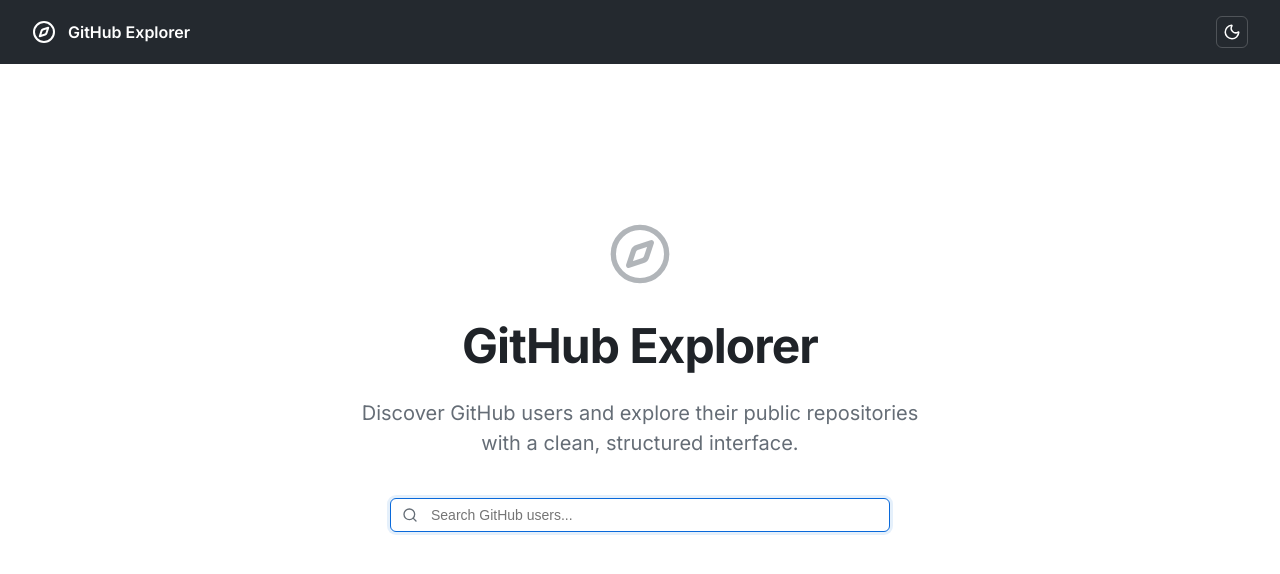
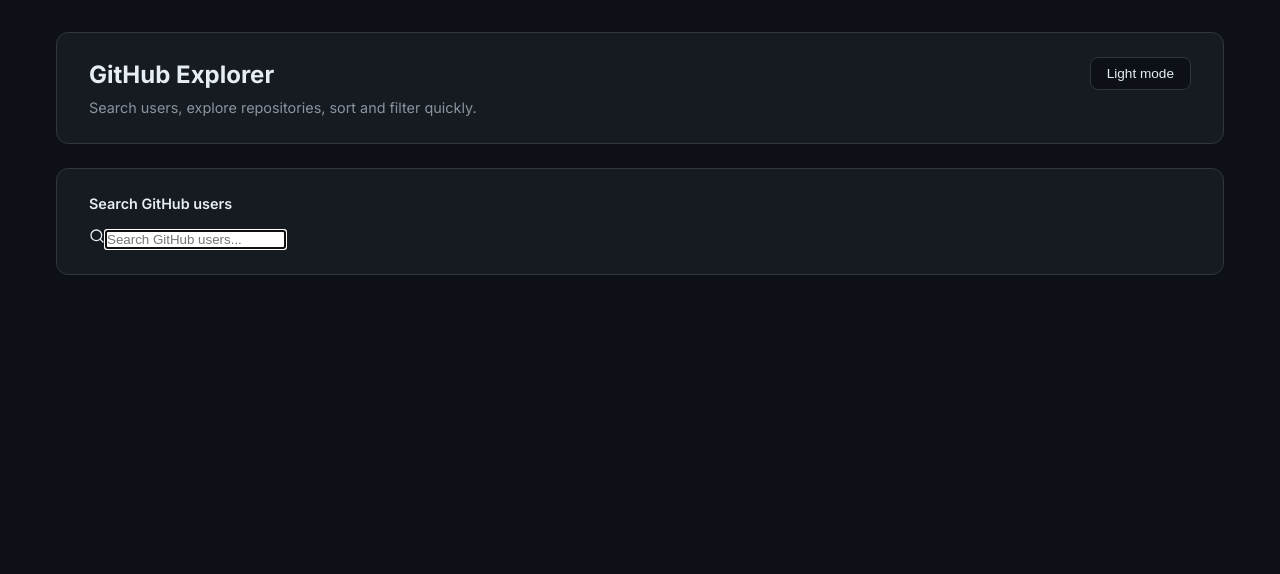
Before and after one commit to Neha-Sharmaaa/GitHub_Explorer, a React (Vite) app: page / in a window 1280 px wide. Shown: the top 574 px of the page. Built offline with nearby package versions, Linux system fonts and the light colour scheme.

Commit message:
refactor: redesign UI layout and update theme styling for improved user experience

```diff
--- a/src/App.jsx
+++ b/src/App.jsx
@@ -1,13 +1,12 @@
 import React, { useState, useEffect } from 'react';
 import Home from './pages/Home';
-import { Moon, Sun, Compass } from 'lucide-react';
 import './index.css';
 
 function App() {
-  const [theme, setTheme] = useState('light');
+  const [theme, setTheme] = useState('dark');
 
   useEffect(() => {
-    const savedTheme = localStorage.getItem('theme') || 'light';
+    const savedTheme = localStorage.getItem('theme') || 'dark';
     setTheme(savedTheme);
     document.body.setAttribute('data-theme', savedTheme);
   }, []);
@@ -20,24 +19,19 @@
   };
 
   return (
-    <>
-      <header className="app-header">
-        <div className="brand-wrapper">
-          <Compass size={24} />
-          <span>GitHub Explorer</span>
+    <div className="main-wrapper">
+      <header className="header-box">
+        <div className="header-title-group">
+          <h1>GitHub Explorer</h1>
+          <p>Search users, explore repositories, sort and filter quickly.</p>
         </div>
-
-        <button
-          onClick={toggleTheme}
-          className="btn-icon"
-          aria-label="Toggle theme"
-        >
-          {theme === 'light' ? <Moon size={18} /> : <Sun size={18} />}
+        <button onClick={toggleTheme} className="theme-btn">
+          {theme === 'light' ? 'Dark mode' : 'Light mode'}
         </button>
       </header>
 
       <Home />
-    </>
+    </div>
   );
 }
 
--- a/src/index.css
+++ b/src/index.css
@@ -1,38 +1,25 @@
 @import url('https://fonts.googleapis.com/css2?family=Inter:wght@400;500;600;700&display=swap');
 
 :root {
-  /* GitHub-inspired light theme */
-  --bg-primary: #ffffff;
-  --bg-secondary: #f6f8fa;
-  --bg-tertiary: #eff1f3;
-  --text-primary: #1f2328;
-  --text-secondary: #656d76;
-  --text-link: #0969da;
-  --border-default: #d1d9e0;
-  --border-muted: #d0d7de;
-  --accent-color: #0969da;
-  --accent-emphasis: #0969da;
-  --success-color: #1a7f37;
-
-  --shadow-sm: 0 1px 0 rgba(31,35,40,0.04);
-  --shadow-md: 0 3px 6px rgba(140,149,159,0.15);
-
-  --radius-sm: 6px;
-  --radius-md: 8px;
+  --bg-color: #0d1117;
+  --panel-bg: #161b22;
+  --text-primary: #e6edf3;
+  --text-secondary: #8b949e;
+  --border-color: #30363d;
+  --accent-color: #2f81f7;
+  --card-hover-bg: #21262d;
+  --radius-md: 12px;
   --transition: 0.2s ease;
 }
 
-[data-theme='dark'] {
-  --bg-primary: #0d1117;
-  --bg-secondary: #161b22;
-  --bg-tertiary: #21262d;
-  --text-primary: #e6edf3;
-  --text-secondary: #8b949e;
-  --text-link: #4493f8;
-  --border-default: #30363d;
-  --border-muted: #21262d;
-  --accent-color: #2f81f7;
-  --accent-emphasis: #1f6feb;
+[data-theme='light'] {
+  --bg-color: #f6f8fa;
+  --panel-bg: #ffffff;
+  --text-primary: #1f2328;
+  --text-secondary: #656d76;
+  --border-color: #d0d7de;
+  --accent-color: #0969da;
+  --card-hover-bg: #f3f4f6;
 }
 
 * {
@@ -43,301 +30,251 @@
 
 body {
   font-family: 'Inter', -apple-system, BlinkMacSystemFont, "Segoe UI", Helvetica, Arial, sans-serif;
-  background-color: var(--bg-primary);
+  background-color: var(--bg-color);
   color: var(--text-primary);
   line-height: 1.5;
   transition: background-color var(--transition), color var(--transition);
 }
 
-a {
-  color: var(--text-link);
-  text-decoration: none;
-}
-
-a:hover {
-  text-decoration: underline;
-}
-
-/* =======================================
-   App / Navigation
-   ======================================= */
-.app-header {
-  background-color: #24292f;
-  color: #ffffff;
-  padding: 1rem 2rem;
-  display: flex;
-  align-items: center;
-  justify-content: space-between;
-  position: sticky;
-  top: 0;
-  z-index: 100;
-}
-
-[data-theme='dark'] .app-header {
-  background-color: #161b22;
-  border-bottom: 1px solid var(--border-default);
-}
-
-.brand-wrapper {
-  display: flex;
-  align-items: center;
-  gap: 0.75rem;
-  font-weight: 600;
-  font-size: 1rem;
-}
-
-.btn-icon {
-  background: none;
-  border: 1px solid rgba(255,255,255,0.2);
-  color: inherit;
-  width: 32px;
-  height: 32px;
-  border-radius: 6px;
-  display: flex;
-  align-items: center;
-  justify-content: center;
-  cursor: pointer;
-  transition: var(--transition);
-}
-
-.btn-icon:hover {
-  border-color: rgba(255,255,255,0.5);
-  background-color: rgba(255,255,255,0.1);
-}
-
-/* =======================================
-   Layout
-   ======================================= */
-.container {
+.main-wrapper {
   max-width: 1200px;
   margin: 0 auto;
   padding: 2rem 1rem;
 }
 
-.layout-sidebar {
+/* =======================================
+   Header Section
+   ======================================= */
+.header-box {
+  background-color: var(--panel-bg);
+  border: 1px solid var(--border-color);
+  border-radius: var(--radius-md);
+  padding: 1.5rem 2rem;
+  margin-bottom: 1.5rem;
   display: flex;
-  flex-direction: column;
-  gap: 1.5rem;
+  justify-content: space-between;
+  align-items: flex-start;
 }
 
-@media (min-width: 768px) {
-  .layout-sidebar {
-    display: grid;
-    grid-template-columns: 320px 1fr;
-    gap: 1.5rem;
-    align-items: start;
-  }
-
-  .layout-sidebar.single-column {
-    display: flex;
-    justify-content: center;
-  }
-
-  .layout-sidebar.single-column > .section-panel {
-    width: 100%;
-    max-width: 600px;
-  }
+.header-title-group h1 {
+  font-size: 1.5rem;
+  font-weight: 700;
+  margin-bottom: 0.25rem;
 }
 
-/* =======================================
-   Panels
-   ======================================= */
-.section-panel {
-  border: 1px solid var(--border-default);
-  border-radius: var(--radius-md);
-  background-color: var(--bg-primary);
-  overflow: hidden;
+.header-title-group p {
+  color: var(--text-secondary);
+  font-size: 0.9rem;
 }
 
-.section-header {
-  padding: 0.75rem 1rem;
-  background-color: var(--bg-secondary);
-  border-bottom: 1px solid var(--border-default);
-  display: flex;
-  align-items: center;
-  justify-content: space-between;
-  font-weight: 600;
-  font-size: 0.875rem;
-}
-
-.section-count {
-  background-color: var(--bg-tertiary);
-  padding: 0.1rem 0.5rem;
-  border-radius: 10px;
-  font-size: 0.75rem;
-  color: var(--text-secondary);
-}
-
-/* =======================================
-   Cards
-   ======================================= */
-.user-card {
-  display: flex;
-  align-items: center;
-  gap: 1rem;
-  padding: 1rem;
-  border-bottom: 1px solid var(--border-muted);
+.theme-btn {
+  background-color: var(--bg-color);
+  border: 1px solid var(--border-color);
+  color: var(--text-primary);
+  padding: 0.5rem 1rem;
+  border-radius: 8px;
+  font-size: 0.85rem;
   cursor: pointer;
   transition: var(--transition);
 }
 
-.user-card:last-child {
-  border-bottom: none;
+.theme-btn:hover {
+  background-color: var(--card-hover-bg);
+}
+
+/* =======================================
+   Search Section
+   ======================================= */
+.search-box {
+  background-color: var(--panel-bg);
+  border: 1px solid var(--border-color);
+  border-radius: var(--radius-md);
+  padding: 1.5rem 2rem;
+  margin-bottom: 2rem;
+}
+
+.search-label {
+  display: block;
+  font-weight: 600;
+  font-size: 0.9rem;
+  margin-bottom: 0.75rem;
+}
+
+.search-input-wrapper {
+  position: relative;
+}
+
+.search-field {
+  width: 100%;
+  background-color: var(--bg-color);
+  border: 1px solid var(--border-color);
+  color: var(--text-primary);
+  padding: 0.75rem 1rem;
+  border-radius: 8px;
+  font-size: 0.95rem;
+  outline: none;
+  transition: border-color var(--transition), box-shadow var(--transition);
+}
+
+.search-field:focus {
+  border-color: var(--accent-color);
+  box-shadow: 0 0 0 3px rgba(47, 129, 247, 0.15);
+}
+
+/* =======================================
+   Users Grid
+   ======================================= */
+.users-container h2 {
+  font-size: 1.25rem;
+  margin-bottom: 1.5rem;
+}
+
+.users-grid {
+  display: grid;
+  grid-template-columns: repeat(1, 1fr);
+  gap: 1rem;
+}
+
+@media (min-width: 640px) {
+  .users-grid { grid-template-columns: repeat(2, 1fr); }
+}
+
+@media (min-width: 1024px) {
+  .users-grid { grid-template-columns: repeat(4, 1fr); }
+}
+
+.user-card {
+  background-color: var(--panel-bg);
+  border: 1px solid var(--border-color);
+  border-radius: var(--radius-md);
+  padding: 1rem;
+  display: flex;
+  align-items: center;
+  gap: 1rem;
+  cursor: pointer;
+  transition: var(--transition);
 }
 
 .user-card:hover {
-  background-color: var(--bg-secondary);
+  background-color: var(--card-hover-bg);
+  border-color: var(--text-secondary);
 }
 
 .user-card.active {
-  background-color: var(--bg-secondary);
-  box-shadow: inset 2px 0 0 var(--accent-color);
+  border-color: var(--accent-color);
+  border-width: 2px;
+  /* Adjust padding to prevent jump when border-width increases */
+  padding: calc(1rem - 1px);
 }
 
-.avatar-sm {
-  width: 40px;
-  height: 40px;
+.user-avatar {
+  width: 48px;
+  height: 48px;
   border-radius: 50%;
-  border: 1px solid var(--border-default);
+  object-fit: cover;
+  background-color: var(--bg-color);
+}
+
+.user-name {
+  font-weight: 600;
+  font-size: 1rem;
+  white-space: nowrap;
+  overflow: hidden;
+  text-overflow: ellipsis;
+}
+
+/* =======================================
+   Repositories Section
+   ======================================= */
+.repos-section {
+  margin-top: 3rem;
+  opacity: 0;
+  animation: fadeIn 0.4s forwards;
+}
+
+.repos-header {
+  display: flex;
+  justify-content: space-between;
+  align-items: center;
+  margin-bottom: 1.5rem;
+}
+
+.repos-grid {
+  display: grid;
+  grid-template-columns: repeat(1, 1fr);
+  gap: 1rem;
+}
+
+@media (min-width: 768px) {
+  .repos-grid { grid-template-columns: repeat(2, 1fr); }
 }
 
 .repo-card {
+  background-color: var(--panel-bg);
+  border: 1px solid var(--border-color);
+  border-radius: var(--radius-md);
   padding: 1.5rem;
-  border-bottom: 1px solid var(--border-default);
+  transition: var(--transition);
 }
 
-.repo-card:last-child {
-  border-bottom: none;
+.repo-card:hover {
+  border-color: var(--accent-color);
+  box-shadow: 0 4px 12px rgba(0,0,0,0.2);
 }
 
-.repo-title {
-  display: flex;
-  align-items: center;
-  gap: 0.5rem;
-  font-size: 1.125rem;
+.repo-badge {
+  display: inline-block;
+  background-color: var(--bg-color);
+  border: 1px solid var(--border-color);
+  color: var(--accent-color);
+  font-size: 0.75rem;
   font-weight: 600;
+  padding: 0.25rem 0.75rem;
+  border-radius: 2rem;
+  margin-bottom: 0.75rem;
+}
+
+.repo-link {
+  display: block;
+  font-size: 1.15rem;
+  font-weight: 700;
+  color: var(--text-primary);
+  text-decoration: none;
   margin-bottom: 0.5rem;
 }
 
-.repo-desc {
+.repo-link:hover {
+  color: var(--accent-color);
+}
+
+.repo-description {
   color: var(--text-secondary);
   font-size: 0.875rem;
-  margin-bottom: 1rem;
+  margin-bottom: 1.5rem;
+  display: -webkit-box;
+  -webkit-line-clamp: 2;
+  -webkit-box-orient: vertical;
+  overflow: hidden;
 }
 
-.repo-stats {
+.repo-footer {
   display: flex;
   gap: 1.5rem;
-  font-size: 0.75rem;
   color: var(--text-secondary);
+  font-size: 0.8rem;
 }
 
-.stat-item {
+.footer-item {
   display: flex;
   align-items: center;
-  gap: 0.25rem;
-}
-
-.badge {
-  display: inline-block;
-  padding: 0.125rem 0.5rem;
-  font-size: 0.75rem;
-  font-weight: 500;
-  border-radius: 2rem;
-  border: 1px solid var(--border-muted);
-  background-color: var(--bg-secondary);
-}
-
-/* =======================================
-   Hero
-   ======================================= */
-.hero-landing {
-  display: flex;
-  flex-direction: column;
-  align-items: center;
-  justify-content: center;
-  min-height: calc(100vh - 150px);
-  text-align: center;
-  padding: 2rem;
-}
-
-.hero-icon {
-  color: var(--text-secondary);
-  margin-bottom: 1.5rem;
-  opacity: 0.5;
-}
-
-.hero-title {
-  font-size: 3rem;
-  font-weight: 700;
-  margin-bottom: 1rem;
-  letter-spacing: -0.02em;
-}
-
-.hero-subtitle {
-  color: var(--text-secondary);
-  font-size: 1.25rem;
-  margin-bottom: 2.5rem;
-  max-width: 600px;
-}
-
-.hero-search-box {
-  width: 100%;
-  max-width: 500px;
-}
-
-/* =======================================
-   Search
-   ======================================= */
-.search-container {
-  margin-bottom: 1.5rem;
-}
-
-.search-wrapper {
-  position: relative;
-  display: flex;
-  align-items: center;
-}
-
-.search-input {
-  width: 100%;
-  padding: 0.5rem 2.5rem;
-  border: 1px solid var(--border-default);
-  border-radius: var(--radius-sm);
-  background-color: var(--bg-primary);
-  color: var(--text-primary);
-  font-size: 0.875rem;
-  transition: var(--transition);
-}
-
-.search-input:focus {
-  outline: none;
-  border-color: var(--accent-color);
-  box-shadow: 0 0 0 3px rgba(9, 105, 218, 0.1);
-}
-
-.search-icon-fixed {
-  position: absolute;
-  left: 0.75rem;
-  color: var(--text-secondary);
-  pointer-events: none;
-}
-
-.clear-btn {
-  position: absolute;
-  right: 0.5rem;
-  background: none;
-  border: none;
-  color: var(--text-secondary);
-  cursor: pointer;
-  padding: 0.25rem;
+  gap: 0.35rem;
 }
 
 /* =======================================
    Utilities
    ======================================= */
 .fade-in {
-  animation: fadeIn 0.3s ease-in;
+  animation: fadeIn 0.4s forwards;
 }
 
 @keyframes fadeIn {
@@ -345,21 +282,19 @@
   to { opacity: 1; transform: translateY(0); }
 }
 
-.loader-container {
+.spinner-wrap {
   display: flex;
-  flex-direction: column;
-  align-items: center;
-  padding: 2rem;
+  justify-content: center;
+  padding: 3rem;
 }
 
-.spinner {
-  width: 24px;
-  height: 24px;
-  border: 2px solid var(--border-muted);
+.loading-spinner {
+  width: 32px;
+  height: 32px;
+  border: 3px solid var(--border-color);
   border-top-color: var(--accent-color);
   border-radius: 50%;
   animation: spin 0.8s linear infinite;
-  margin-bottom: 1rem;
 }
 
 @keyframes spin {
--- a/src/pages/Home.jsx
+++ b/src/pages/Home.jsx
@@ -2,10 +2,9 @@
 import SearchBar from '../components/SearchBar';
 import UserCard from '../components/UserCard';
 import RepoCard from '../components/RepoCard';
-import Loader from '../components/Loader';
 import { useDebounce } from '../hooks/useDebounce';
 import { searchUsers, getUserRepos } from '../services/githubApi';
-import { BookOpen, Search, AlertCircle, Compass } from 'lucide-react';
+import { AlertCircle } from 'lucide-react';
 
 const Home = () => {
   const [query, setQuery] = useState('');
@@ -22,7 +21,6 @@
 
   const [sortBy, setSortBy] = useState('updated');
   const [filterLang, setFilterLang] = useState('All');
-  const [hasSearched, setHasSearched] = useState(false);
 
   useEffect(() => {
     const fetchUsers = async () => {
@@ -31,7 +29,6 @@
         setUsersError(null);
         return;
       }
-      setHasSearched(true);
       setIsUsersLoading(true);
       setUsersError(null);
 
@@ -81,47 +78,25 @@
     });
   }, [repos, filterLang, sortBy]);
 
-  if (!hasSearched && query === '') {
   return (
-      <div className="hero-landing fade-in">
-        <Compass size={64} className="hero-icon" />
-        <h1 className="hero-title">GitHub Explorer</h1>
-        <p className="hero-subtitle">
-          Discover GitHub users and explore their public repositories with a clean, structured interface.
-        </p>
-        <div className="hero-search-box">
+    <>
+      <div className="search-box">
+        <label className="search-label">Search GitHub users</label>
         <SearchBar query={query} setQuery={setQuery} autoFocus={true} />
       </div>
-      </div>
-    );
-  }
-
-  return (
-    <div className="container fade-in">
-      <SearchBar query={query} setQuery={setQuery} autoFocus={true} />
 
       {usersError && (
-        <div className="error-banner" style={{ color: '#cf222e', marginBottom: '1rem' }}>
+        <div style={{ color: '#ff4d4f', marginBottom: '1rem', display: 'flex', alignItems: 'center', gap: '0.5rem' }}>
           <AlertCircle size={16} /> {usersError}
         </div>
       )}
 
-      <div className={`layout-sidebar ${!selectedUser ? 'single-column' : ''}`}>
-        <div className="section-panel">
-          <div className="section-header">
-            <span>Users</span>
-            {users.length > 0 && <span className="section-count">{users.length}</span>}
-          </div>
-
-          {isUsersLoading && <Loader message="Finding users..." />}
-
-          {!isUsersLoading && !usersError && users.length === 0 && debouncedQuery && (
-            <div style={{ padding: '2rem', textAlign: 'center', color: 'var(--text-secondary)' }}>
-              No users found for "{debouncedQuery}"
-            </div>
-          )}
-
-          <div className="user-list">
+      {isUsersLoading ? (
+        <div className="spinner-wrap"><div className="loading-spinner"></div></div>
+      ) : (
+        <div className="users-container">
+          {users.length > 0 && <h2>Users</h2>}
+          <div className="users-grid">
             {users.map(user => (
               <UserCard
                 key={user.id}
@@ -132,19 +107,16 @@
             ))}
           </div>
         </div>
+      )}
 
       {selectedUser && (
-          <div className="section-panel">
-            <div className="section-header">
-              <span>Repositories for {selectedUser}</span>
-              {repos.length > 0 && <span className="section-count">{processedRepos.length}</span>}
-            </div>
-
+        <div className="repos-section">
+          <div className="repos-header">
+            <h2>Repositories for {selectedUser}</h2>
             {repos.length > 0 && (
-              <div style={{ padding: '1rem', borderBottom: '1px solid var(--border-default)', display: 'flex', gap: '0.5rem' }}>
+              <div style={{ display: 'flex', gap: '0.5rem' }}>
                 <select
-                  className="search-input"
-                  style={{ width: 'auto', padding: '0.25rem 0.5rem' }}
+                  className="theme-btn"
                   value={sortBy}
                   onChange={e => setSortBy(e.target.value)}
                 >
@@ -153,8 +125,7 @@
                   <option value="forks">Most Forks</option>
                 </select>
                 <select
-                  className="search-input"
-                  style={{ width: 'auto', padding: '0.25rem 0.5rem' }}
+                  className="theme-btn"
                   value={filterLang}
                   onChange={e => setFilterLang(e.target.value)}
                 >
@@ -164,29 +135,22 @@
                 </select>
               </div>
             )}
+          </div>
 
-            {isReposLoading && <Loader message="Fetching repositories..." />}
-
-            {reposError && (
-              <div style={{ padding: '1rem', color: '#cf222e' }}>
-                 {reposError}
-              </div>
-            )}
-
-            <div className="repo-list">
+          {isReposLoading ? (
+            <div className="spinner-wrap"><div className="loading-spinner"></div></div>
+          ) : reposError ? (
+            <div style={{ color: '#ff4d4f', padding: '1rem' }}>{reposError}</div>
+          ) : (
+            <div className="repos-grid">
               {processedRepos.map(repo => (
                 <RepoCard key={repo.id} repo={repo} />
               ))}
-              {!isReposLoading && !reposError && repos.length === 0 && (
-                <div style={{ padding: '2rem', textAlign: 'center', color: 'var(--text-secondary)' }}>
-                  This user has no public repositories.
             </div>
           )}
         </div>
-          </div>
       )}
-      </div>
-    </div>
+    </>
   );
 };
 
```
Lines whose indentation alone changed are shown as unchanged.
